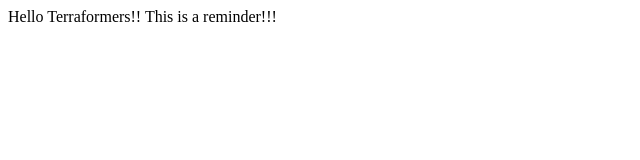
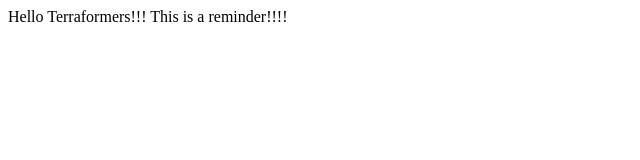
Before and after one commit to shayne008/terraform-beginner-bootcamp-2023, a plain HTML site: page public/index.html in a window 1280 px wide. Shown: the full height of the page, 0-640 px from the left. Drawn offline with Linux system fonts and the light colour scheme.

```diff
--- a/public/index.html
+++ b/public/index.html
@@ -6,6 +6,6 @@
     <title>Hello Terraformers</title>
 </head>
 <body>
-    Hello Terraformers!! This is a reminder!!!
+    Hello Terraformers!!! This is a reminder!!!!
 </body>
 </html>
```
Also changed, not shown: 4 other files.
